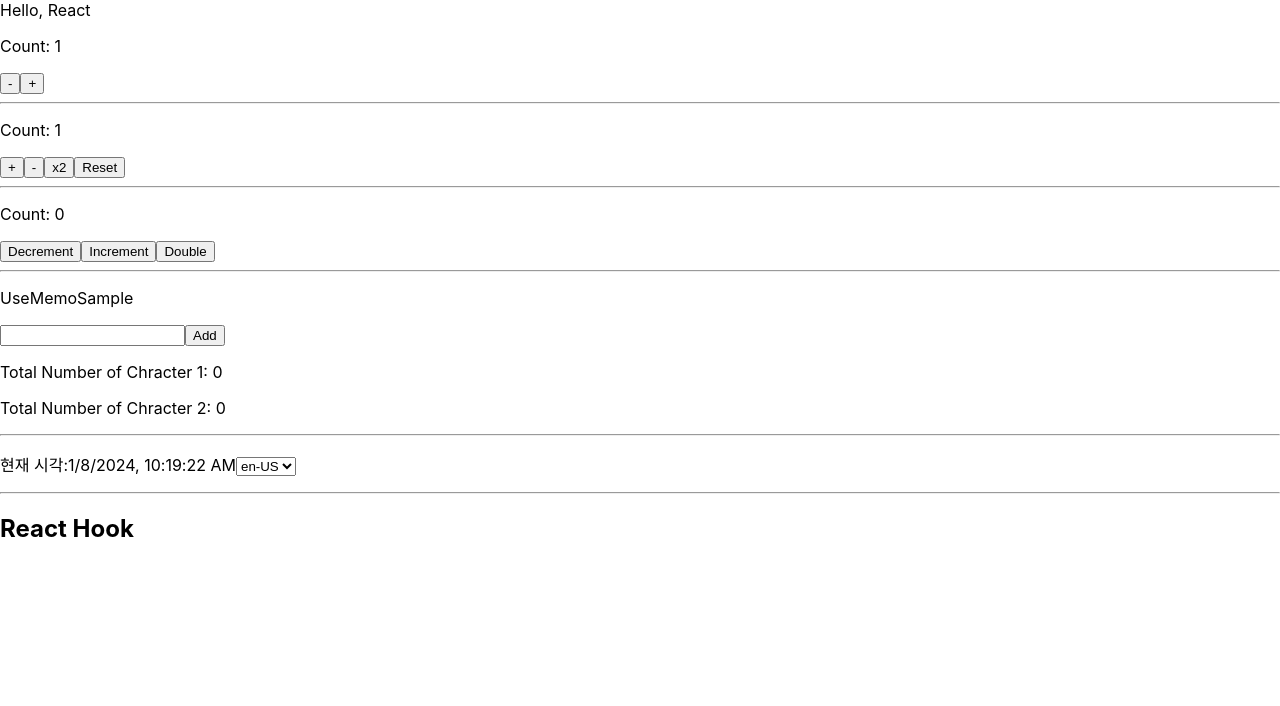
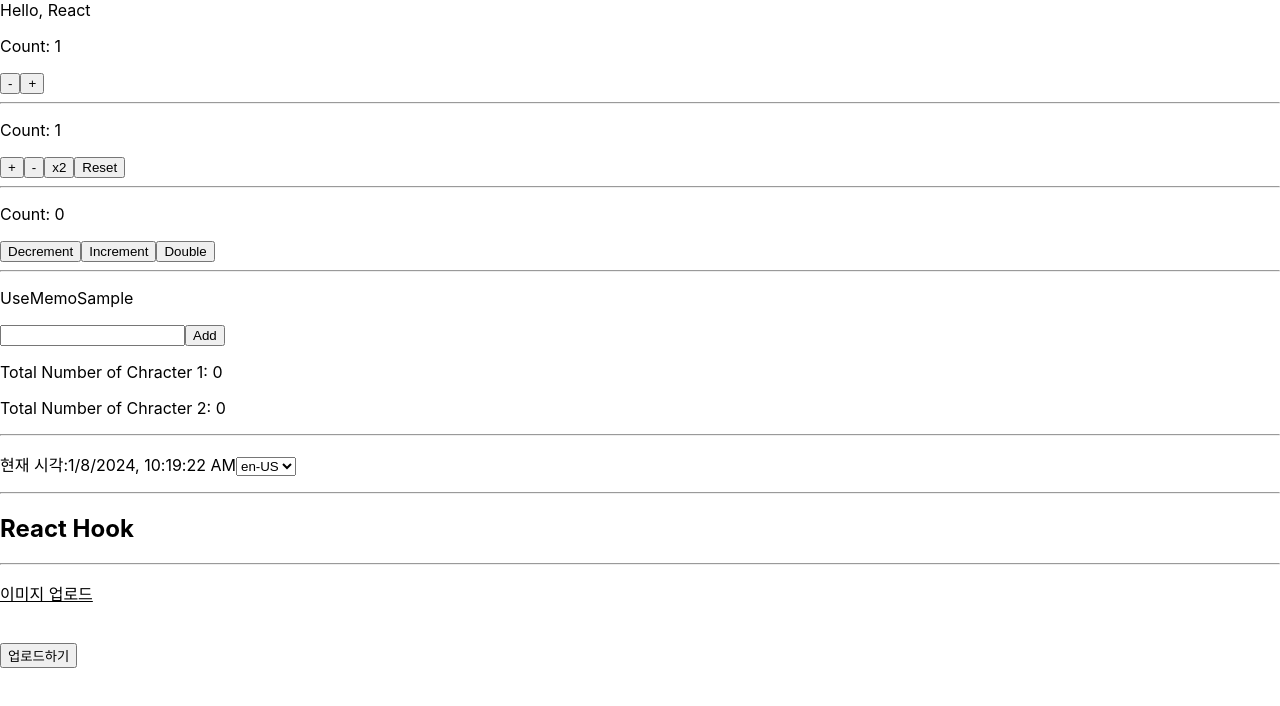
Before and after one commit to aaronsleepy/react-sample, a React (Create React App) app: page / in a window 1280 px wide. Shown: the top 706 px of the page. Built offline with nearby package versions, Linux system fonts and the light colour scheme.

Commit message:
feat: useRef 훅을 사용한 이미지 업로더 예제

```diff
--- /dev/null
+++ b/src/components/HookUseRefSample.tsx
@@ -0,0 +1,60 @@
+/**
+ * ref 훅을 사용한 업로드 샘플
+ *
+ * useRef 사용 사례
+ * - 데이터 저장: 상태 데이터가 아닌 일반 데이터 저장 -> 데이터가 변경되도, 화면을 다시 렌더렝하지 않음
+ * - DOM 참조
+ */
+
+import React, { useRef, useState } from "react"
+
+const UPLOAD_DELAY = 5000
+
+const sleep = (ms: number) => new Promise((resolve) => setTimeout(resolve, ms))
+
+const ImageUploder = () => {
+    const inputImageRef = useRef<HTMLInputElement | null>(null)
+    const fileRef = useRef<File | null>(null)
+    const [message, setMessage] = useState<string | null>('')
+
+    const onClickText = () => {
+        if (inputImageRef.current != null) {
+            inputImageRef.current.click()
+        }
+    }
+
+    const onChangeImage = (e: React.ChangeEvent<HTMLInputElement>) => {
+        const files = e.target.files
+        if (files != null && files.length > 0) {
+            fileRef.current = files[0]
+        }
+    }
+
+    const onClickUpload = async () => {
+        if (fileRef.current != null) {
+            await sleep(UPLOAD_DELAY)
+
+            setMessage(`${fileRef.current.name} has been successfully uploaded`)
+        }
+    }
+
+    return (
+        <div>
+            <p style={{ textDecoration: 'underline' }} onClick={onClickText}>
+                이미지 업로드
+            </p>
+            <input
+                ref={inputImageRef}
+                type="file"
+                accept="image/*"
+                onChange={onChangeImage}
+                style={{ visibility: 'hidden' }}
+            />
+            <br />
+            <button onClick={onClickUpload}>업로드하기</button>
+            {message != null && <p>{message}</p>}
+        </div>
+    )
+}
+
+export default ImageUploder
--- a/src/index.tsx
+++ b/src/index.tsx
@@ -12,6 +12,7 @@ import UseCallbackParent from './components/memoization/HookUseCallbackSample';
 import UseMemoSample from './components/memoization/HookUseMemoSample';
 import Clock from './components/effect/HookUseEffectSample';
 import UseContextPage from './components/HookUseContextSample';
+import ImageUploder from './components/HookUseRefSample';
 
 const root = ReactDOM.createRoot(
   document.getElementById('root') as HTMLElement
@@ -32,6 +33,8 @@ root.render(
     <Clock />
     <hr />
     <UseContextPage />
+    <hr />
+    <ImageUploder />
   </React.StrictMode>
 );
 
```
